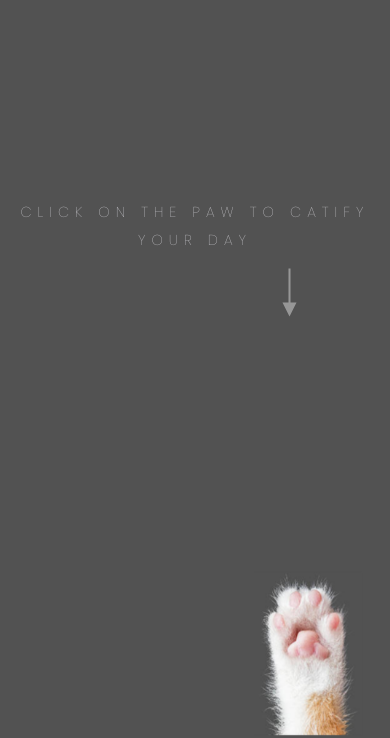
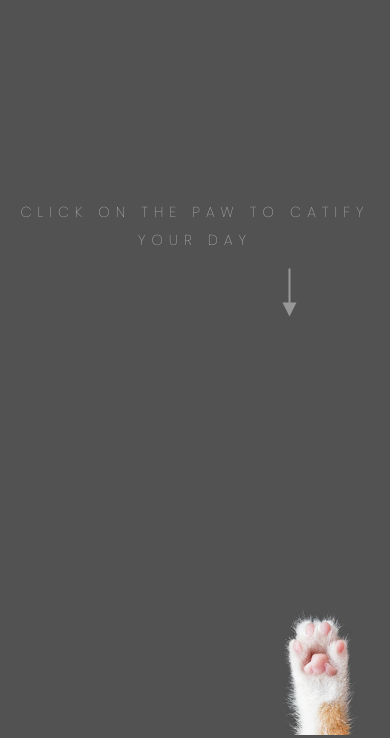
Before and after one commit to etunka/CatifyMyDay, a website built with Parcel: page index.html in a window 390 px wide. Shown: the part 106-844 px from the top of the page. Built offline with nearby package versions, Linux system fonts and the light colour scheme; no server answers.

Commit message:
paw mobile

```diff
--- a/src/scss/components/_paw.scss
+++ b/src/scss/components/_paw.scss
@@ -23,7 +23,7 @@
 
 @media (min-width: 320px) {
   .paw img {
-    width: 9rem;
+    width: 7rem;
   }
 }
 
```
